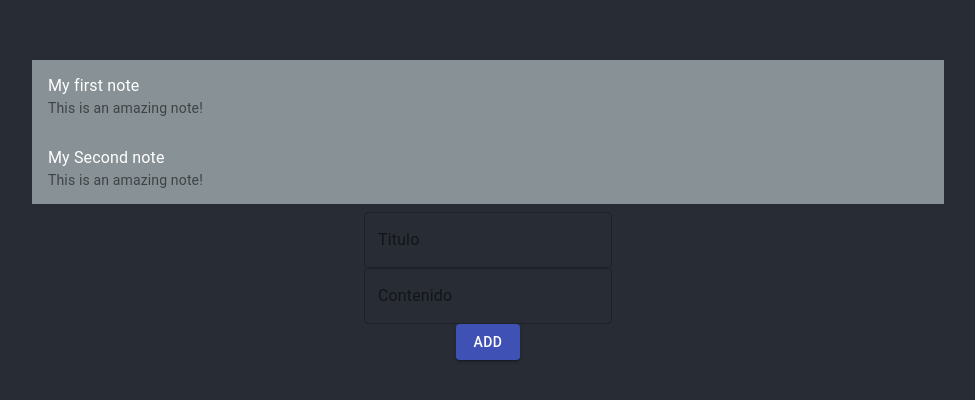
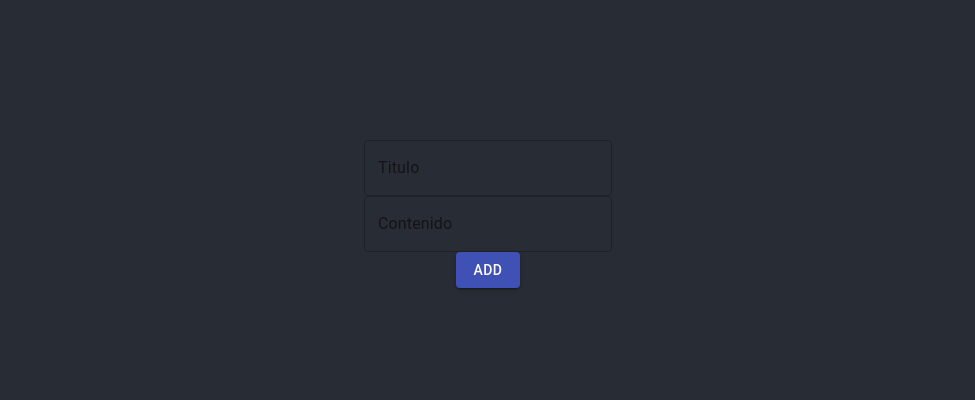
Before and after one commit to DavidMoranchel/8g, a React (Create React App) app: page /notesBlog in a window 1280 px wide. Shown: the part 194-594 px from the top of the page, without its empty margins (152-1127 px from the left). Built offline with nearby package versions, Linux system fonts and the light colour scheme.

Commit message:
add local storage to persist data in NotesBlog screen v1.0.1

```diff
--- a/src/screens/NotesBlog/index.js
+++ b/src/screens/NotesBlog/index.js
@@ -23,10 +23,7 @@ class NotesBlog extends Component {
   constructor(props) {
     super(props);
     this.state = {
-      notes: [
-        { title: "My first note", content: "This is an amazing note!" },
-        { title: "My Second note", content: "This is an amazing note!" },
-      ],
+      notes: [],
       noteTitle: "",
       noteContent: "",
     };
@@ -34,10 +31,22 @@ class NotesBlog extends Component {
     this.handleChangeInput = this.handleChangeInput.bind(this);
   }
 
+  componentDidMount() {
+    let stringNotes = localStorage.getItem("notes");
+    if (stringNotes) {
+      let parsedNotes = JSON.parse(stringNotes);
+      this.setState({
+        notes: parsedNotes,
+      });
+    }
+  }
+
   handleFormSubmit(event) {
     event.preventDefault();
     const { noteTitle, noteContent, notes } = this.state;
     const newNotes = [...notes, { title: noteTitle, content: noteContent }];
+    const stringNewNotes = JSON.stringify(newNotes);
+    localStorage.setItem("notes", stringNewNotes);
     this.setState({
       notes: newNotes,
       noteTitle: "",
@@ -63,7 +72,7 @@ class NotesBlog extends Component {
     return (
       <>
         <Container maxWidth="md">
-          <List dense={false}>{UINotes}</List>
+          <List dense={true}>{UINotes}</List>
         </Container>
         <Container maxWidth="md">
           <Grid
```
